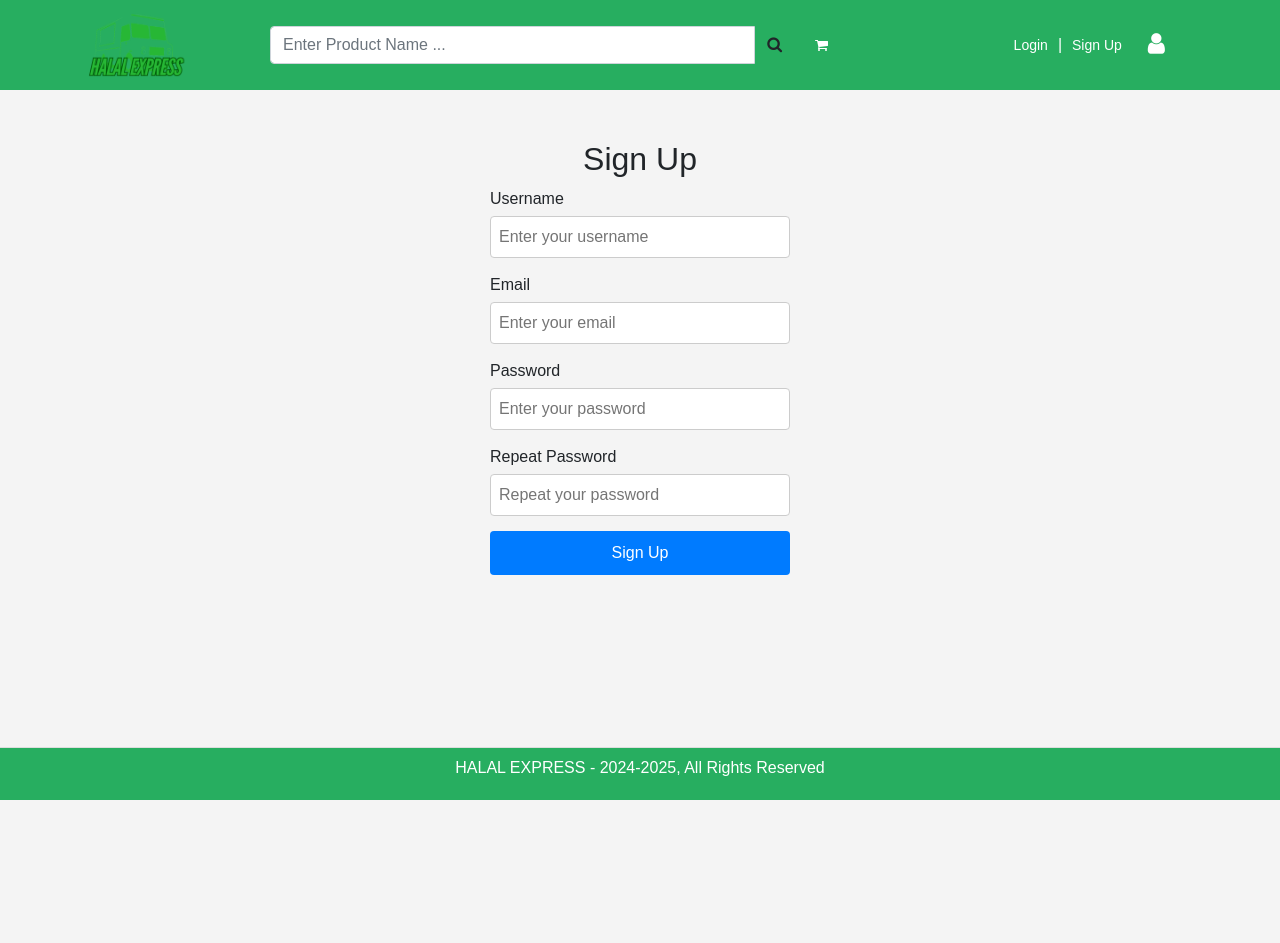
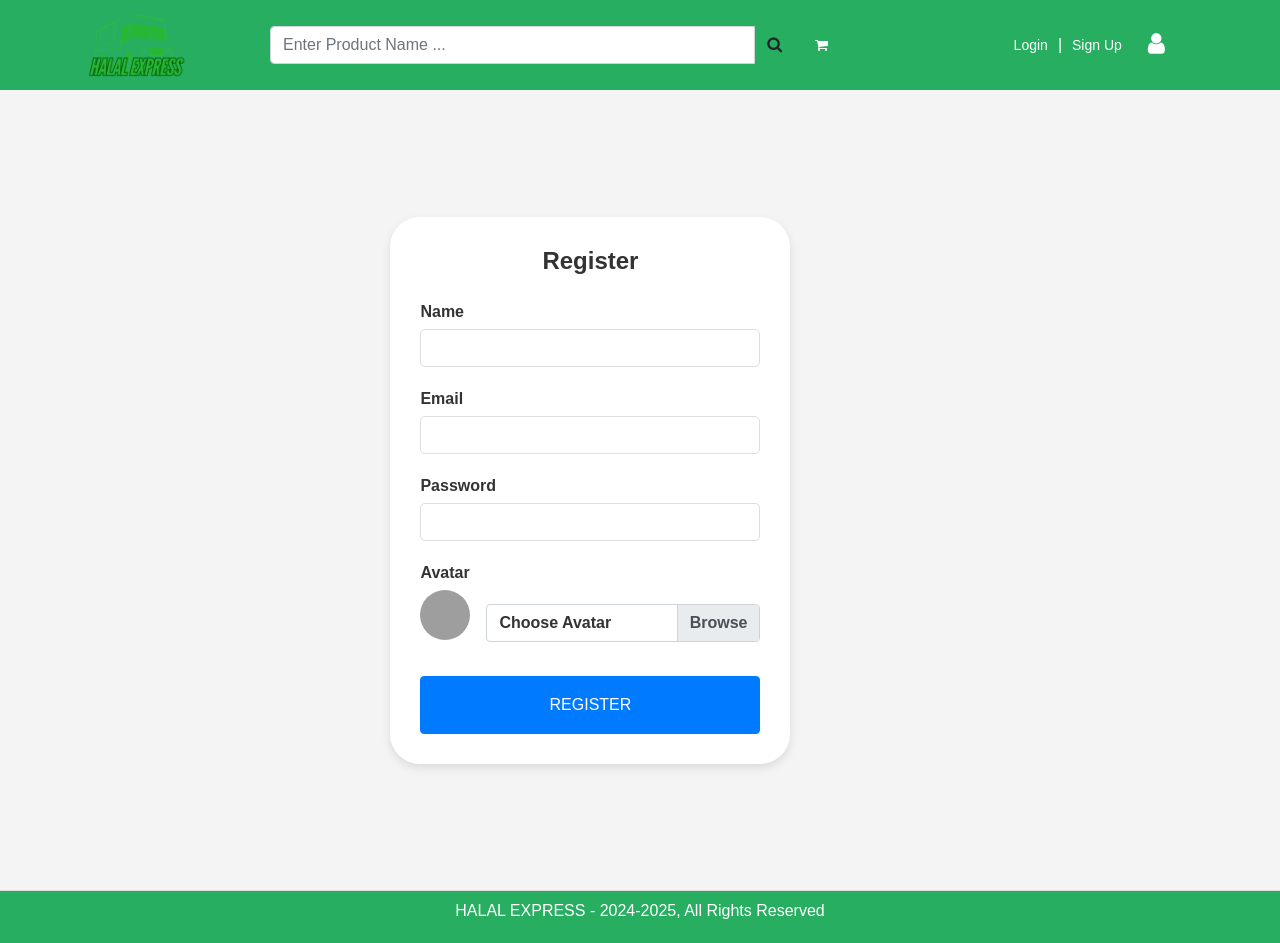
Before and after one commit to NiKoLai1007/HalalWeb, a React (Create React App) app in the folder frontend/: page /signup in a window 1280 px wide. Before the commit the page ends 800 px from the top, so only its background shows below. Built offline with nearby package versions, Linux system fonts and the light colour scheme; grey boxes are pictures that could not be loaded; a web font is replaced by a local one.

Commit message:
revisecss form

```diff
--- a/frontend/src/App.css
+++ b/frontend/src/App.css
@@ -213,6 +213,26 @@
   color: #333333;
 }
 
+/*Register Form*/
+form.register {
+  background: #ffffff;
+  padding: 30px;
+  border-radius: 30px;
+  box-shadow: 0 4px 10px rgba(0, 0, 0, 0.1);
+  width: 100%;
+  max-width: 400px;
+
+}
+
+form.register h1 {
+  text-align: center;
+  font-size: 24px;
+  font-weight: bold;
+  margin-bottom: 20px;
+  color: #333333;
+}
+
+
 /* Form Group */
 .form-group {
   margin-bottom: 20px;
--- a/frontend/src/App.js
+++ b/frontend/src/App.js
@@ -4,7 +4,7 @@
 import Header from './Components/Layout/Header';
 import Footer from './Components/Layout/Footer';
 import Login from './Components/User/Login';
-import Signup from './Components/User/Signup';
+import Register from './Components/User/Register';
 import Dashboard from './Components/Admin/Dashboard';
 
 const App = () => {
@@ -16,7 +16,7 @@
           <Routes>
             <Route path="/" element={<Home />} exact />
             <Route path="/login" element={<Login />} exact />
-            <Route path="/signup" element={<Signup />} exact />
+            <Route path="/signup" element={<Register />} exact />
             <Route path="/dashboard" element={<Dashboard />} exact />
           </Routes>
         </main>
--- /dev/null
+++ b/frontend/src/Components/User/Register.js
@@ -0,0 +1,169 @@
+import React, { Fragment, useState, useEffect } from 'react';
+import { useNavigate } from 'react-router-dom';
+import Metadata from '../Layout/Metadata';
+import axios from 'axios';
+
+const Register = () => {
+    const [user, setUser] = useState({
+        name: '',
+        email: '',
+        password: '',
+    });
+
+    const { name, email, password } = user;
+
+    const [avatar, setAvatar] = useState('');
+    const [avatarPreview, setAvatarPreview] = useState('/images/default_avatar.jpg');
+    const [isAuthenticated, setIsAuthenticated] = useState(false);
+    const [error, setError] = useState('');
+    const [loading, setLoading] = useState(false);
+
+    const navigate = useNavigate();
+
+    useEffect(() => {
+        if (isAuthenticated) {
+            navigate('/');
+        }
+        if (error) {
+            console.error(error);
+            setError('');
+        }
+    }, [error, isAuthenticated, navigate]);
+
+    const submitHandler = async (e) => {
+        e.preventDefault();
+
+        const formData = new FormData();
+        formData.append('name', name);
+        formData.append('email', email);
+        formData.append('password', password);
+        formData.append('avatar', avatar);
+
+        try {
+            setLoading(true);
+            const config = {
+                headers: {
+                    'Content-Type': 'multipart/form-data',
+                },
+            };
+            const { data } = await axios.post(
+                'http://localhost:4001/api/v1/register',
+                formData,
+                config
+            );
+            setIsAuthenticated(true);
+            navigate('/');
+        } catch (err) {
+            setError(err.response?.data?.message || 'An error occurred');
+            setIsAuthenticated(false);
+        } finally {
+            setLoading(false);
+        }
+    };
+
+    const onChange = (e) => {
+        if (e.target.name === 'avatar') {
+            const reader = new FileReader();
+            reader.onload = () => {
+                if (reader.readyState === 2) {
+                    setAvatarPreview(reader.result);
+                    setAvatar(e.target.files[0]);
+                }
+            };
+            reader.readAsDataURL(e.target.files[0]);
+        } else {
+            setUser({ ...user, [e.target.name]: e.target.value });
+        }
+    };
+
+    return (
+        <Fragment>
+            <Metadata title="Register User" />
+            <div className="row wrapper justify-content-center">
+                <div className="col-10 col-lg-5">
+                    <form
+                        className="register"
+                        onSubmit={submitHandler}
+                        encType="multipart/form-data"
+                    >
+                        <h1 className="mb-4">Register</h1>
+                        {error && <p className="alert alert-danger">{error}</p>}
+                        <div className="form-group">
+                            <label htmlFor="name_field">Name</label>
+                            <input
+                                type="text"
+                                id="name_field"
+                                className="form-control"
+                                name="name"
+                                value={name}
+                                onChange={onChange}
+                                aria-required="true"
+                            />
+                        </div>
+                        <div className="form-group">
+                            <label htmlFor="email_field">Email</label>
+                            <input
+                                type="email"
+                                id="email_field"
+                                className="form-control"
+                                name="email"
+                                value={email}
+                                onChange={onChange}
+                                aria-required="true"
+                            />
+                        </div>
+                        <div className="form-group">
+                            <label htmlFor="password_field">Password</label>
+                            <input
+                                type="password"
+                                id="password_field"
+                                className="form-control"
+                                name="password"
+                                value={password}
+                                onChange={onChange}
+                                aria-required="true"
+                            />
+                        </div>
+                        <div className="form-group">
+                            <label htmlFor="avatar_upload">Avatar</label>
+                            <div className="d-flex align-items-center">
+                                <figure className="avatar mr-3">
+                                    <img
+                                        src={avatarPreview}
+                                        className="rounded-circle"
+                                        alt="Avatar Preview"
+                                        width="50"
+                                        height="50"
+                                    />
+                                </figure>
+                                <div className="custom-file">
+                                    <input
+                                        type="file"
+                                        name="avatar"
+                                        className="custom-file-input"
+                                        id="customFile"
+                                        accept="image/*"
+                                        onChange={onChange}
+                                    />
+                                    <label className="custom-file-label" htmlFor="customFile">
+                                        Choose Avatar
+                                    </label>
+                                </div>
+                            </div>
+                        </div>
+                        <button
+                            id="register_button"
+                            type="submit"
+                            className="btn btn-primary btn-block py-3"
+                            disabled={loading}
+                        >
+                            {loading ? 'Loading...' : 'REGISTER'}
+                        </button>
+                    </form>
+                </div>
+            </div>
+        </Fragment>
+    );
+};
+
+export default Register;
--- a/frontend/src/Components/User/Signup.js
+++ /dev/null
@@ -1,72 +0,0 @@
-import React, { useState } from 'react';
-
-function Signup() {
-  const [username, setUsername] = useState('');
-  const [email, setEmail] = useState('');
-  const [password, setPassword] = useState('');
-  const [repeatPassword, setRepeatPassword] = useState('');
-
-  const handleSubmit = (e) => {
-    e.preventDefault();
-    // Placeholder logic: No data is fetched or logged
-    if (password !== repeatPassword) {
-      alert('Passwords do not match');
-      return;
-    }
-    alert('Signup successful!');
-    // Add your signup logic here
-  };
-
-  return (
-    <div style={{ display: 'flex', flexDirection: 'column', alignItems: 'center', marginTop: '50px' }}>
-      <h2>Sign Up</h2>
-      <form onSubmit={handleSubmit} style={{ display: 'flex', flexDirection: 'column', width: '300px' }}>
-        <label htmlFor="username" style={{ marginBottom: '5px' }}>Username</label>
-        <input
-          type="text"
-          id="username"
-          value={username}
-          onChange={(e) => setUsername(e.target.value)}
-          style={{ padding: '8px', marginBottom: '15px', border: '1px solid #ccc', borderRadius: '4px' }}
-          placeholder="Enter your username"
-        />
-
-        <label htmlFor="email" style={{ marginBottom: '5px' }}>Email</label>
-        <input
-          type="email"
-          id="email"
-          value={email}
-          onChange={(e) => setEmail(e.target.value)}
-          style={{ padding: '8px', marginBottom: '15px', border: '1px solid #ccc', borderRadius: '4px' }}
-          placeholder="Enter your email"
-        />
-
-        <label htmlFor="password" style={{ marginBottom: '5px' }}>Password</label>
-        <input
-          type="password"
-          id="password"
-          value={password}
-          onChange={(e) => setPassword(e.target.value)}
-          style={{ padding: '8px', marginBottom: '15px', border: '1px solid #ccc', borderRadius: '4px' }}
-          placeholder="Enter your password"
-        />
-
-        <label htmlFor="repeatPassword" style={{ marginBottom: '5px' }}>Repeat Password</label>
-        <input
-          type="password"
-          id="repeatPassword"
-          value={repeatPassword}
-          onChange={(e) => setRepeatPassword(e.target.value)}
-          style={{ padding: '8px', marginBottom: '15px', border: '1px solid #ccc', borderRadius: '4px' }}
-          placeholder="Repeat your password"
-        />
-
-        <button type="submit" style={{ padding: '10px', backgroundColor: '#007BFF', color: '#fff', border: 'none', borderRadius: '4px', cursor: 'pointer' }}>
-          Sign Up
-        </button>
-      </form>
-    </div>
-  );
-}
-
-export default Signup;
```
